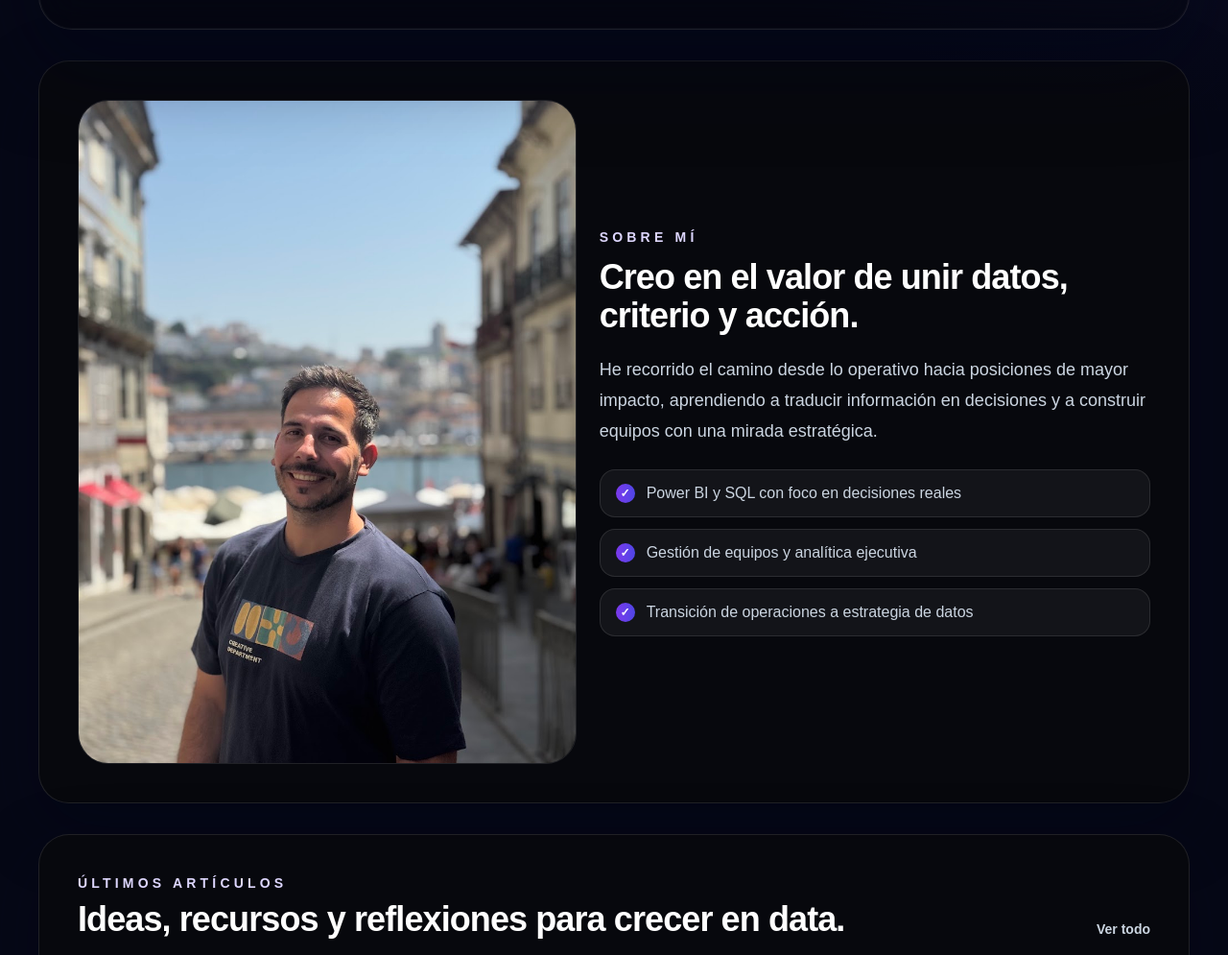
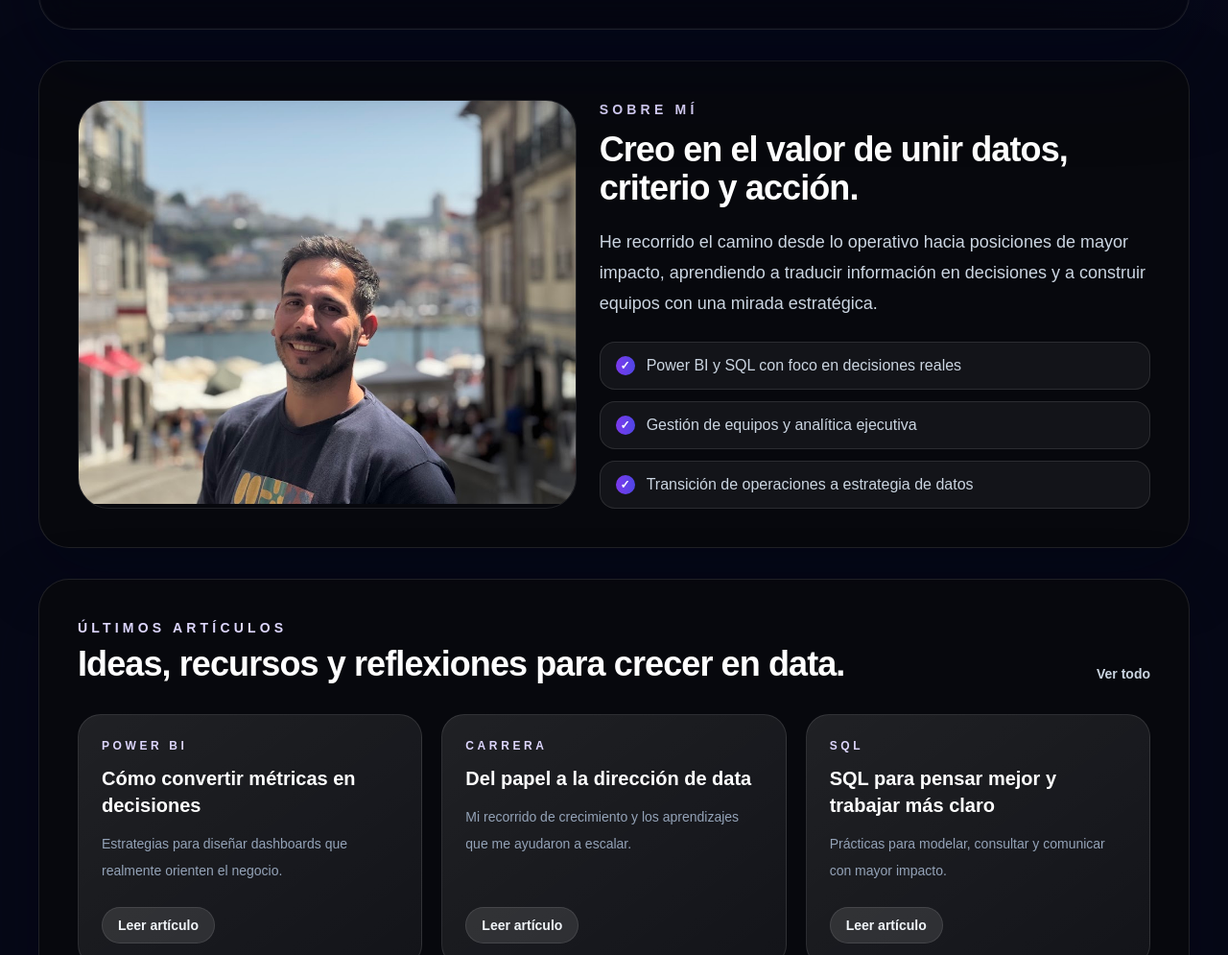
Before and after one commit to franfuerte-data/franfuerte-web, an Astro site: page / in a window 1280 px wide. Shown: the part 773-1768 px from the top of the page at 96% size. Built offline with nearby package versions, Linux system fonts and the light colour scheme; Astro itself is replaced by a stand-in of ours.

Commit message:
Optimizar tamaño de foto de perfil con max-height de 420px

```diff
--- a/src/pages/index.astro
+++ b/src/pages/index.astro
@@ -103,7 +103,7 @@ const articles = [
 
 				<section id="about" class="grid gap-6 rounded-[2rem] border border-white/10 bg-zinc-950/70 p-8 shadow-[0_25px_70px_rgba(2,6,23,0.35)] lg:grid-cols-[0.95fr_1.05fr] lg:p-10">
 					<div class="overflow-hidden rounded-[2rem] border border-white/10">
-						<img src={profileImage.src} alt="Fran Fuerte" class="h-full w-full object-cover" />
+						<img src={profileImage.src} alt="Fran Fuerte" class="h-full max-h-[420px] w-full object-cover" />
 					</div>
 
 					<div class="flex flex-col justify-center">
```
